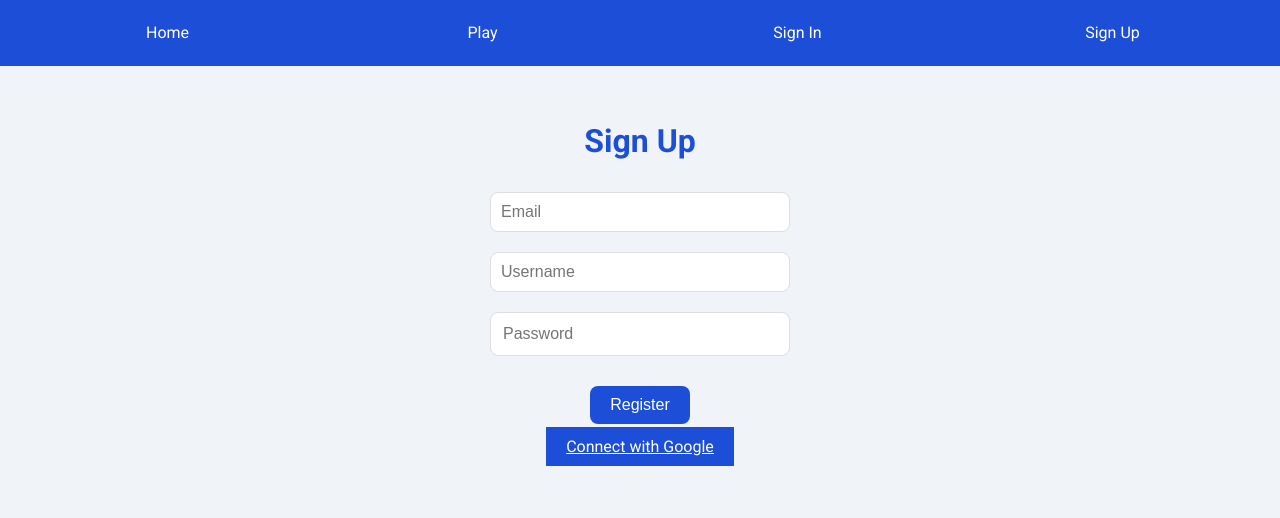
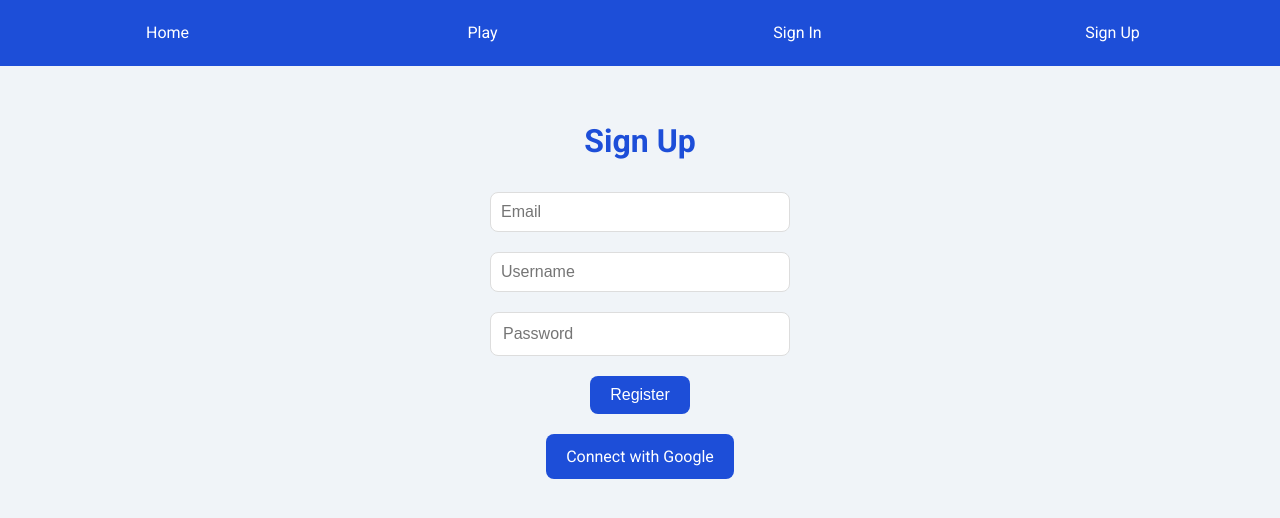
Before and after one commit to RobinMenestret/wordleGame, a React (Vite) app in the folder frontend/: page /register in a window 1280 px wide. Shown: the top 518 px of the page. Built offline with nearby package versions, Linux system fonts and the light colour scheme; no server answers.

Commit message:
deletion of an account

```diff
--- a/frontend/src/index.css
+++ b/frontend/src/index.css
@@ -65,12 +65,17 @@ input[type="text"], input[type="email"], input[type="password"] {
 input[type="email"], input[type="password"] {
   width: 300px;
 }
-
+.email-line {
+  display: flex;
+  align-items: center;
+  justify-content: center;
+  text-align: center;
+}
 input[type="text"]:focus, input[type="email"]:focus, input[type="password"]:focus {
   border-color: #1d4ed8;
 }
 
-button {
+button, .button {
   padding: 12px 25px;
   font-size: 1rem;
   background-color: #1d4ed8;
@@ -79,21 +84,20 @@ button {
   border-radius: 8px;
   cursor: pointer;
   transition: background-color 0.3s ease;
+  text-decoration: none; /* Ajoutez cette ligne pour supprimer la décoration de texte */
+  display: inline-block; /* Ajoutez cette ligne pour que le lien soit affiché comme un bloc en ligne */
+  text-align: center; /* Ajoutez cette ligne pour centrer le texte */
   margin-top: 20px;
   margin : 10px;
 }
 
-button:hover {
+button:hover, .button:hover {
   background-color: #2563eb;
 }
 
-button:disabled {
+button:disabled, .button:disabled {
   background-color: #ccc;
   cursor: not-allowed;
-}
-
-button + button {
-  margin-top: 10px;
 }
 
 .scoreboard p {
@@ -145,18 +149,6 @@ button + button {
   margin-right: 10px;
 }
 
-button {
-  padding: 10px 20px;
-  background-color: #4CAF50;
-  color: white;
-  border: none;
-  cursor: pointer;
-}
-
-button:hover {
-  background-color: #45a049;
-}
-
 .guess {
   margin-top: 10px;
 }
@@ -175,19 +167,6 @@ button:hover {
   font-size: 16px;
   width: 300px;
 }
-
-.button {
-  padding: 10px 20px;
-  background-color: #1d4ed8;
-  color: white;
-  border: none;
-  cursor: pointer;
-}
-
-.button:hover {
-  background-color: #2563eb;
-}
-
 /* REGISTER */
 
 .register {
--- a/frontend/src/pages/Callback.jsx
+++ b/frontend/src/pages/Callback.jsx
@@ -29,7 +29,7 @@ const Callback = () => {
 
         } catch (error) {
             console.error("Erreur lors de l'authentification :", error);
-            navigate("/register"); // Redirige en cas d'échec
+            navigate("/settings"); // Redirige en cas d'échec
         }
     };
 
--- a/frontend/src/pages/Settings.jsx
+++ b/frontend/src/pages/Settings.jsx
@@ -10,6 +10,7 @@ const Settings = () => {
   const [email, setEmail] = useState('');
   const [emailVerified, setEmailVerified] = useState(false);
   const [games, setGames] = useState([]); // État pour stocker les jeux
+  const [isGoogleAccount, setIsGoogleAccount] = useState(false);
   const navigate = useNavigate();
   const API_URL = process.env.REACT_APP_API_URL;
 
@@ -29,6 +30,7 @@ const Settings = () => {
           setEmail(response.data.email || '');
           setIs2FAEnabled(response.data.two_factor_enabled || false);
           setEmailVerified(response.data.email_verified);
+          setIsGoogleAccount(response.data.is_google_account);
           setUser(response.data); // Mettre à jour le userContext
 
           // Requête pour récupérer les jeux de l'utilisateur
@@ -69,6 +71,24 @@ const Settings = () => {
   const handleResetPassword = () => {
     navigate('/reset-password');
   };
+  const handleDeleteAccount = async () => {
+    if (window.confirm('Are you sure you want to delete your account? This action cannot be undone. You will lose all your data.')) {
+      try {
+        const token = localStorage.getItem('token');
+        await axios.delete(API_URL + '/api/user', {
+          headers: {
+            Authorization: `Bearer ${token}`,
+          }
+        });
+        localStorage.removeItem('token');
+        setUser(null);
+        navigate('/register');
+      } catch (error) {
+        console.error('Error deleting account', error);
+        alert('Error deleting account');
+      }
+    }
+  };
 
   return (
     <div className="module">
@@ -83,8 +103,9 @@ const Settings = () => {
             onChange={(e) => setUsername(e.target.value)}
           />
         </div>
-        <div style={{ display: 'flex', alignItems: 'center', justifyContent: 'center' }}>
-          <label htmlFor="email">Email: </label>
+        <label htmlFor="email">Email: </label>
+        <div className="email-line">
+          {isGoogleAccount ? <img src={'https://freelogopng.com/images/all_img/1657952440google-logo-png-transparent.png'} style={{ width: '20px', height: '20px' }} />:<></>}
           <input
             type="email"
             id="email"
@@ -92,12 +113,13 @@ const Settings = () => {
             disabled
             style={{ marginLeft: '10px' }}
           />
-          {emailVerified ? (
+          {emailVerified ? ( isGoogleAccount ? (<p></p>):
             <span style={{ color: 'green', marginLeft: '10px' }}>Verified</span>
           ) : (
             <span style={{ color: 'red', marginLeft: '10px' }}>Not Verified</span>
           )}
         </div>
+        {!isGoogleAccount && (
         <div>
           <label htmlFor="2fa">Enable 2FA: </label>
           <input
@@ -107,8 +129,10 @@ const Settings = () => {
             onChange={(e) => setIs2FAEnabled(e.target.checked)}
           />
         </div>
+        )}
         <button onClick={handleSave}>Save Settings</button>
-        <button onClick={handleResetPassword}>Reset Password</button>
+        <button onClick={handleResetPassword} disabled={isGoogleAccount}>Reset Password</button>
+        <button onClick={handleDeleteAccount} style={{ backgroundColor: 'red', marginTop: '20px' }}>Delete Account</button>
       </div>
       <div>
         <div className="scoreboard">
```
Also changed, not shown: 2 other files (tests, documents, lock files or other folders).
